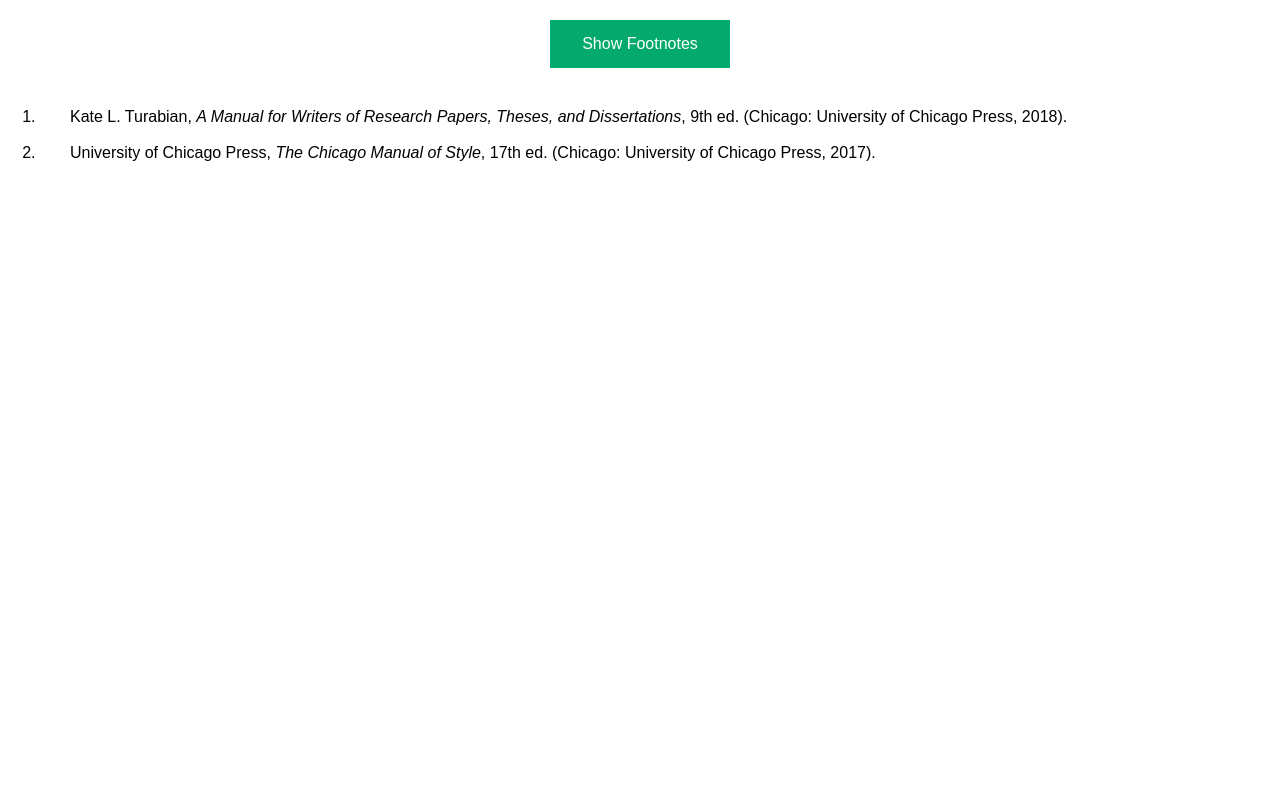
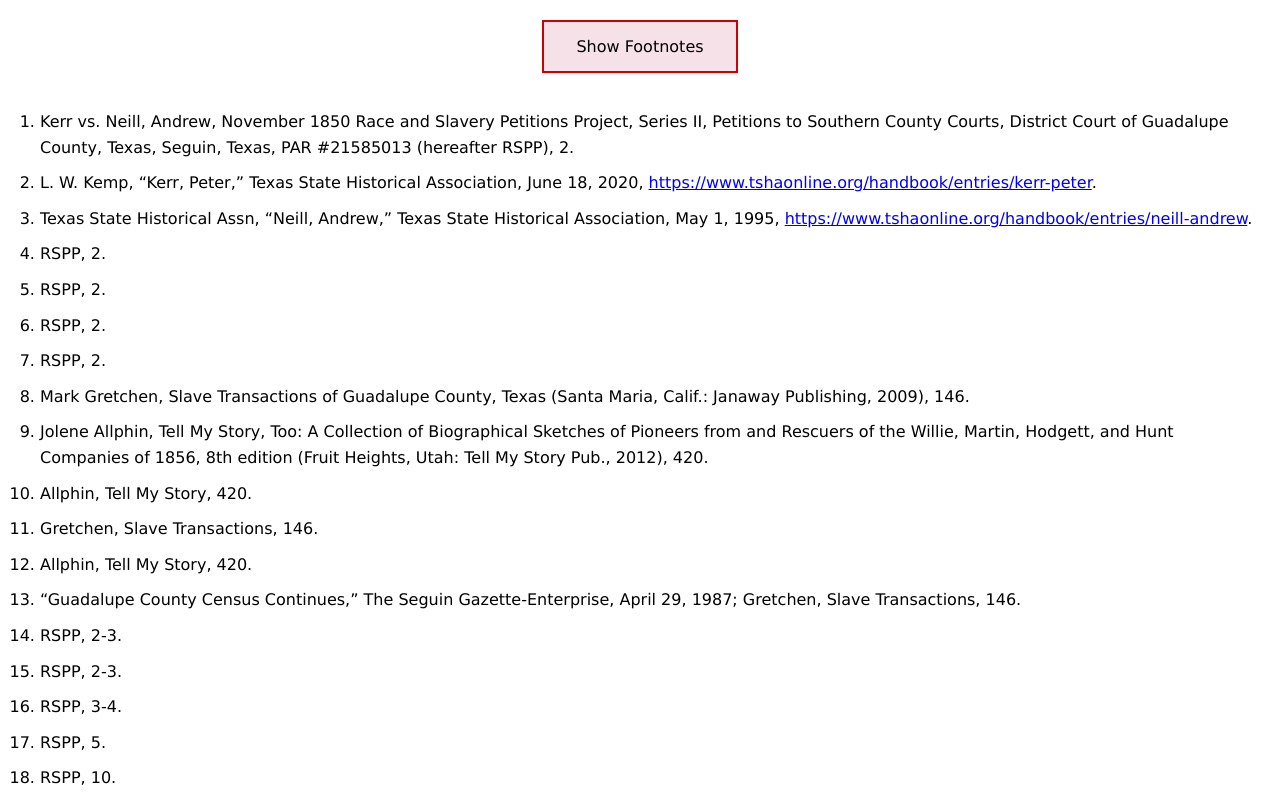
Before and after one commit to eeganr/eegan.us, a plain HTML site: page historyproj/thecasefootnotes.html in a window 1280 px wide. Both pictures are taken after a click on the button "Show Footnotes". Shown: the top 798 px of the page. Drawn offline with Linux system fonts and the light colour scheme.

Commit message:
filled footnotes

```diff
--- a/historyproj/thecasefootnotes.html
+++ b/historyproj/thecasefootnotes.html
@@ -5,7 +5,7 @@
     <meta name="viewport" content="width=device-width, initial-scale=1.0">
     <style>
         body {
-            font-family: Arial, sans-serif;
+            font-family: Verdana, Geneva, Tahoma, sans-serif;
             margin: 20px;
             line-height: 1.6;
         }
@@ -15,21 +15,21 @@
         }
         .footnotes ol {
             padding-left: 20px;
-            text-indent: 30px;
         }
         .footnotes li {
             margin-bottom: 10px;
-            text-indent: 30px;
         }
         .button {
-            background-color: #04AA6D;
-            border: none;
-            color: white;
+            background-color: #F6E1E9;
+            border: 2px solid black;
+            border-color: #CF0004;
+            color: black;
             padding: 15px 32px;
             text-align: center;
             text-decoration: none;
             display: inline-block;
             font-size: 16px;
+            font-family:Verdana, Geneva, Tahoma, sans-serif;
         }
     </style>
     <script>
@@ -46,10 +46,77 @@
     <div class="footnotes" id="footnotes" style="display: none;">
         <ol start="1">
             <li id="fn1">
-                Kate L. Turabian, <i>A Manual for Writers of Research Papers, Theses, and Dissertations</i>, 9th ed. (Chicago: University of Chicago Press, 2018).
+                Kerr vs. Neill, Andrew, November 1850 Race and Slavery Petitions Project, Series II, Petitions to Southern County Courts,
+                District Court of Guadalupe County, Texas, Seguin, Texas, PAR #21585013 (hereafter RSPP), 2.
             </li>
             <li id="fn2">
-                University of Chicago Press, <i>The Chicago Manual of Style</i>, 17th ed. (Chicago: University of Chicago Press, 2017).
+                L. W. Kemp, “Kerr, Peter,” Texas State Historical Association, June 18, 2020, <a href="https://www.tshaonline.org/handbook/entries/kerr-peter">https://www.tshaonline.org/handbook/entries/kerr-peter</a>.
+            </li>
+            <li>
+                Texas State Historical Assn, “Neill, Andrew,” Texas State Historical Association, May 1, 1995, <a href="https://www.tshaonline.org/handbook/entries/neill-andrew">https://www.tshaonline.org/handbook/entries/neill-andrew</a>.
+            </li>
+            <li>
+                RSPP, 2.
+            </li>
+            <li>
+                RSPP, 2.
+            </li>
+            <li>
+                RSPP, 2.
+            </li>
+            <li>
+                RSPP, 2.
+            </li>
+            <li id="fn8">
+                Mark Gretchen, Slave Transactions of Guadalupe County, Texas (Santa Maria, Calif.: Janaway Publishing, 2009), 146.
+            </li>
+            <li>
+                Jolene Allphin, Tell My Story, Too: A Collection of Biographical Sketches of Pioneers from and Rescuers of the Willie, Martin, Hodgett, and Hunt Companies of 1856, 8th edition (Fruit Heights, Utah: Tell My Story Pub., 2012), 420.
+            </li>
+            <li>
+                Allphin, Tell My Story, 420.
+            </li>
+            <li>
+                Gretchen, Slave Transactions, 146.
+            </li>
+            <li>
+                Allphin, Tell My Story, 420.
+            </li>
+            <li id="fn13">
+                “Guadalupe County Census Continues,” The Seguin Gazette-Enterprise, April 29, 1987; Gretchen, Slave Transactions, 146.
+            </li>
+            <li>
+                RSPP, 2-3.
+            </li>
+            <li>
+                RSPP, 2-3.
+            </li>
+            <li>
+                RSPP, 3-4.
+            </li>
+            <li>
+                RSPP, 5.
+            </li>
+            <li id="fn18">
+                RSPP, 10.
+            </li>
+            <li>
+                RSPP, 5.
+            </li>
+            <li>
+                RSPP, 5-6.
+            </li>
+            <li>
+                RSPP, 8.
+            </li>
+            <li id="fn22">
+                RSPP, 8.
+            </li>
+            <li>
+                RSPP, 9.
+            </li>
+            <li>
+                Gretchen, Slave Transactions, 146-147.
             </li>
         </ol>
     </div>
```
